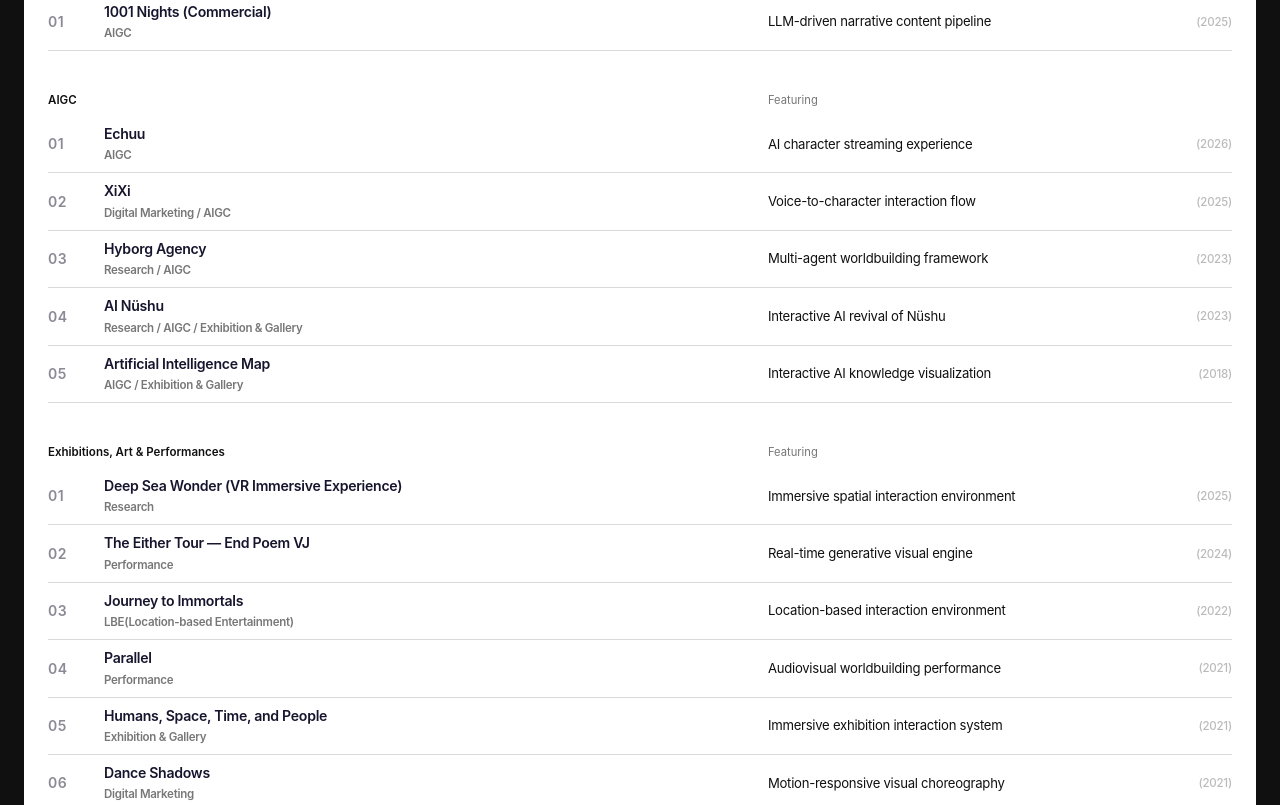
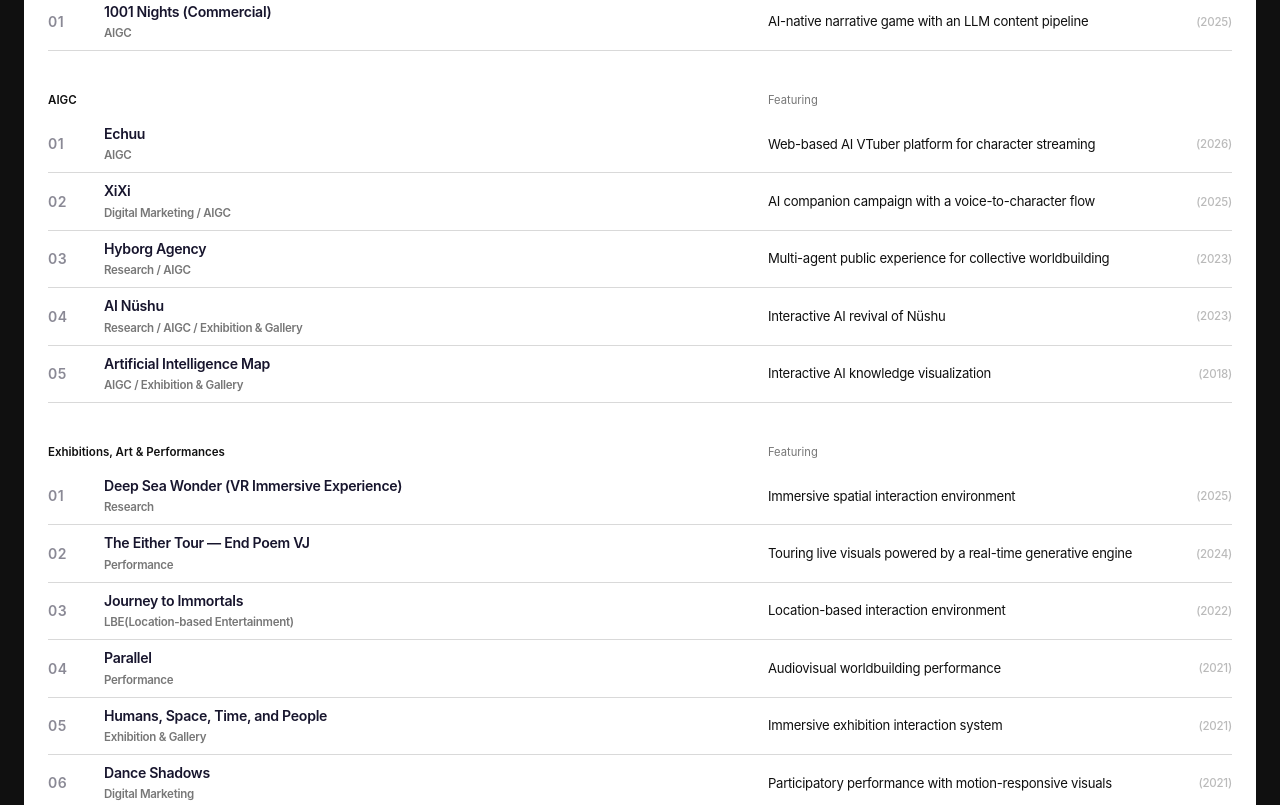
Before and after one commit to mukae1997/mukae1997.github.io, an Astro site: page /projects in a window 1280 px wide. Shown: the part 240-1045 px from the top of the page. Built offline with nearby package versions, Linux system fonts and the light colour scheme; Astro itself is replaced by a stand-in of ours.

Commit message:
Clarify project outcomes in featuring copy

```diff
--- a/src/pages/projects/index.astro
+++ b/src/pages/projects/index.astro
@@ -91,18 +91,18 @@ const englishProjectNames: Record<string, string> = {
 };
 
 const projectFeaturing: Record<string, string> = {
-  '1001-nights': 'LLM-driven narrative content pipeline',
-  'echuu': 'AI character streaming experience',
-  'xixi': 'Voice-to-character interaction flow',
-  'hyborg-agency': 'Multi-agent worldbuilding framework',
+  '1001-nights': 'AI-native narrative game with an LLM content pipeline',
+  'echuu': 'Web-based AI VTuber platform for character streaming',
+  'xixi': 'AI companion campaign with a voice-to-character flow',
+  'hyborg-agency': 'Multi-agent public experience for collective worldbuilding',
   'ai-nushu': 'Interactive AI revival of Nüshu',
   'ai-map': 'Interactive AI knowledge visualization',
   'vr-diving': 'Immersive spatial interaction environment',
-  'vj-project': 'Real-time generative visual engine',
+  'vj-project': 'Touring live visuals powered by a real-time generative engine',
   'journey-immortals': 'Location-based interaction environment',
   'parallel': 'Audiovisual worldbuilding performance',
   'humans-space-time': 'Immersive exhibition interaction system',
-  'dance-shadows': 'Motion-responsive visual choreography',
+  'dance-shadows': 'Participatory performance with motion-responsive visuals',
   'autumn-wind-nanyuan': 'Real-time performance visual system',
   'quancheng-memory': 'Interactive city-memory experience',
   'music-realm': 'Immersive musical interaction world',
```
